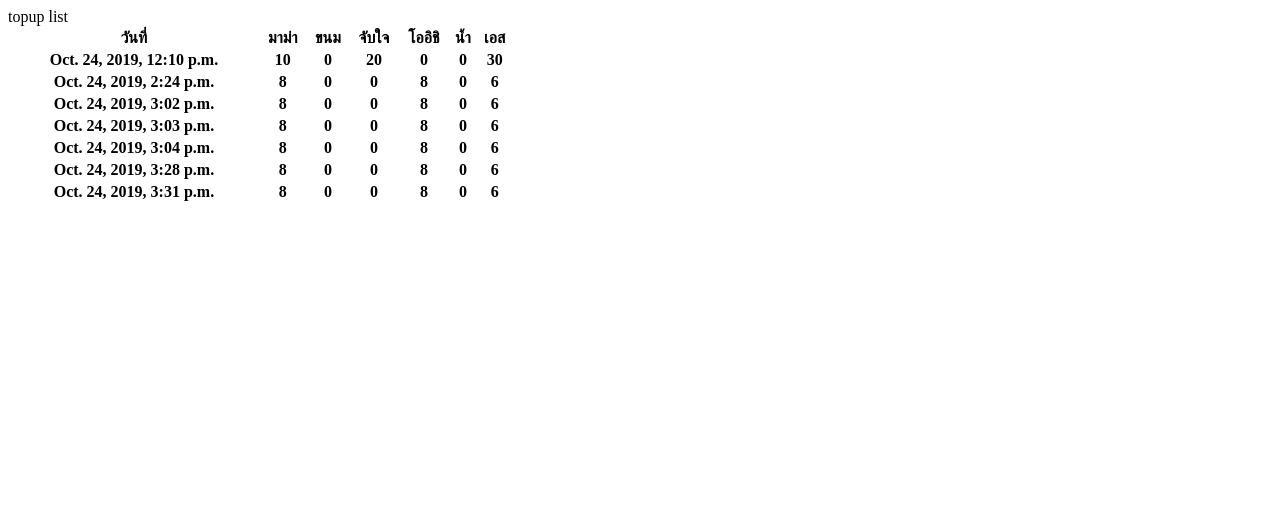
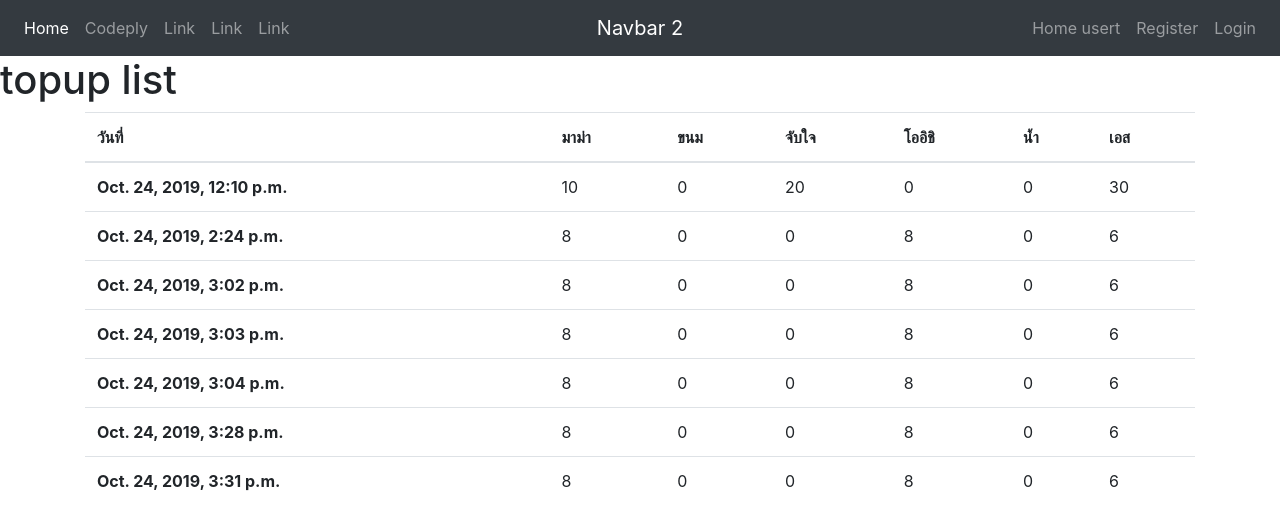
Before and after one commit to iryudragon01/shop, a Django app: page /stock/topuplist/ in a window 1280 px wide. Shown: the top 530 px of the page. Run offline with Django 3.2, Linux system fonts and the light colour scheme; data comes from the database, SQL or seed files in the repository; both versions use the stored data as it was after the commit; lists and menus that the app fills with data are empty; some libraries are stand-ins or nearby versions.

Commit message:
user login

```diff
--- a/shop/settings.py
+++ b/shop/settings.py
@@ -38,7 +38,8 @@ INSTALLED_APPS = [
     'django.contrib.messages',
     'django.contrib.staticfiles',
 
-    'stock.apps.StockConfig'
+    'stock.apps.StockConfig',
+    'user.apps.UserConfig',
 ]
 
 MIDDLEWARE = [
--- a/shop/urls.py
+++ b/shop/urls.py
@@ -18,5 +18,7 @@ from django.urls import path,include
 
 urlpatterns = [
     path('stock/',include('stock.urls')),
+    path('user/',include('user.urls')),
     path('admin/', admin.site.urls),
+    path('accounts/',include('django.contrib.auth.urls')),
 ]
--- a/stock/iryu/TopupManage.py
+++ b/stock/iryu/TopupManage.py
@@ -34,7 +34,6 @@ class Topupwork:
             for loop in range(count):
                 name.append(allitem[loop].item.name)
 
-
             objects=zip(contentlist,date_log)
             content= {'objects': objects,
                       'count':count,
--- a/stock/templates/stock/layout.html
+++ b/stock/templates/stock/layout.html
@@ -7,10 +7,67 @@
             -{{title}}
             {%endif%}
         </title>
+        <!-- style by static
         <link rel="stylesheet" href="{%static 'stock/main.css'%}" type="text/css"  >
+        -->
+        <link rel="stylesheet" href="https://stackpath.bootstrapcdn.com/bootstrap/4.3.1/css/bootstrap.min.css"
+              integrity="sha384-ggOyR0iXCbMQv3Xipma34MD+dH/1fQ784/j6cY/iJTQUOhcWr7x9JvoRxT2MZw1T"
+              crossorigin="anonymous">
     </head>
-    <body bgcolor="pink" >
+    <body >
+    <!-- Nav bar  -->
+    <nav class="navbar navbar-expand-md navbar-dark bg-dark">
+    <div class="navbar-collapse collapse w-100 order-1 order-md-0 dual-collapse2">
+        <ul class="navbar-nav mr-auto">
+            <li class="nav-item active">
+                <a class="nav-link" href="{% url 'stock:index' %}">Home</a>
+            </li>
+            <li class="nav-item">
+                <a class="nav-link" href="//codeply.com">Codeply</a>
+            </li>
+            <li class="nav-item">
+                <a class="nav-link" href="#">Link</a>
+            </li>
+            <li class="nav-item">
+                <a class="nav-link" href="#">Link</a>
+            </li>
+            <li class="nav-item">
+                <a class="nav-link" href="#">Link</a>
+            </li>
+        </ul>
+    </div>
+    <div class="mx-auto order-0">
+        <a class="navbar-brand mx-auto" href="#">Navbar 2</a>
+        <button class="navbar-toggler" type="button" data-toggle="collapse" data-target=".dual-collapse2">
+            <span class="navbar-toggler-icon"></span>
+        </button>
+    </div>
+    <div class="navbar-collapse collapse w-100 order-3 dual-collapse2">
+        <ul class="navbar-nav ml-auto">
+            <li class="nav-item">
+                <a class="nav-link" href="{% url 'user:index' %}">Home usert</a>
+            </li>
+            <li class="nav-item">
+                <a class="nav-link" href="{% url 'user:register' %}">Register</a>
+            </li>
+            <li class="nav-item">
+                <a class="nav-link" href="{% url 'user:login' %}">Login</a>
+            </li>
+        </ul>
+    </div>
+    </nav>
+        {% if message %}
+            <div class="{{message_class}}" >{{message}}</div>
+        {% endif %}
         {%block content%}{%endblock content%}
+    <script>
+        {% block script %}
+        {% endblock script %}
+    </script>
+
+    <script src="https://code.jquery.com/jquery-3.3.1.slim.min.js" integrity="sha384-q8i/X+965DzO0rT7abK41JStQIAqVgRVzpbzo5smXKp4YfRvH+8abtTE1Pi6jizo" crossorigin="anonymous"></script>
+<script src="https://cdnjs.cloudflare.com/ajax/libs/popper.js/1.14.7/umd/popper.min.js" integrity="sha384-UO2eT0CpHqdSJQ6hJty5KVphtPhzWj9WO1clHTMGa3JDZwrnQq4sF86dIHNDz0W1" crossorigin="anonymous"></script>
+<script src="https://stackpath.bootstrapcdn.com/bootstrap/4.3.1/js/bootstrap.min.js" integrity="sha384-JjSmVgyd0p3pXB1rRibZUAYoIIy6OrQ6VrjIEaFf/nJGzIxFDsf4x0xIM+B07jRM" crossorigin="anonymous"></script>
 
     </body>
 </html>
--- a/stock/templates/stock/method_index.html
+++ b/stock/templates/stock/method_index.html
@@ -1,7 +1,8 @@
 {% extends "stock/layout.html"%}
 {%block content%}
 logsheet table </br>
-<table width=40%>
+{% if logsheet %}
+    <table width=40% class="table">
 
     {% for sheet in logsheet%}
     <tr>
@@ -23,6 +24,9 @@ logsheet table </br>
     </tr>
     {%endfor%}
     </table>
+{%else%}
+    <div class="danger">No data in logsheet</div>
+{% endif %}
 
 
 
--- a/stock/templates/stock/topup/list.html
+++ b/stock/templates/stock/topup/list.html
@@ -1,32 +1,27 @@
-<!DOCTYPE html>
-<html lang="en">
-<head>
-    <meta charset="UTF-8">
-    <title>Title</title>
-</head>
-<body>
-topup list
-
-<table width="40%">
+{% extends 'stock/layout.html'%}
+{% block content%}
+<div class="content-group"><h1>topup list</h1></div>
+<div class="container" width="40%">
+    <table width=40% class="table">
+        <thead>
         <tr>
             <th>วันที่</th>
             {% for name in names %}
             <th>{{name}}</th>
-
             {% endfor %}
-
         </tr>
-
+        </thead>
+        <tbody>
         {% for items,datetime in objects %}
         <tr>
             <th>{{datetime}}</th>
             {% for item in items %}
-    <th> {{item.volume}}</th>
+            <td> {{item.volume}}</td>
             {% endfor %}
         </tr>
         {% endfor %}
+        </tbody>
+    </table>
+</div>
 
-
-</table>
-</body>
-</html>
+{% endblock%}
--- /dev/null
+++ b/user/templates/user/index.html
@@ -0,0 +1,4 @@
+{% extends 'stock/layout.html' %}
+{% block content %}
+user index
+{% endblock %}
--- /dev/null
+++ b/user/urls.py
@@ -0,0 +1,11 @@
+
+from django.urls import path
+from . import  views
+
+app_name = 'user'
+
+urlpatterns = [
+    path('',views.IndexView,name='index'),
+    path('register/',views.RegisterView,name='register'),
+    path('login/',views.LoginView,name='login'),
+]
```
Also changed, not shown: stock/iryu/listing.py (+11 -6 lines), user/scripts/accounts.py (added, +10 -0 lines), user/templates/user/login.html (added, +15 -0 lines), db.sqlite3, 1 other file. Lines whose indentation alone changed are shown as unchanged.
